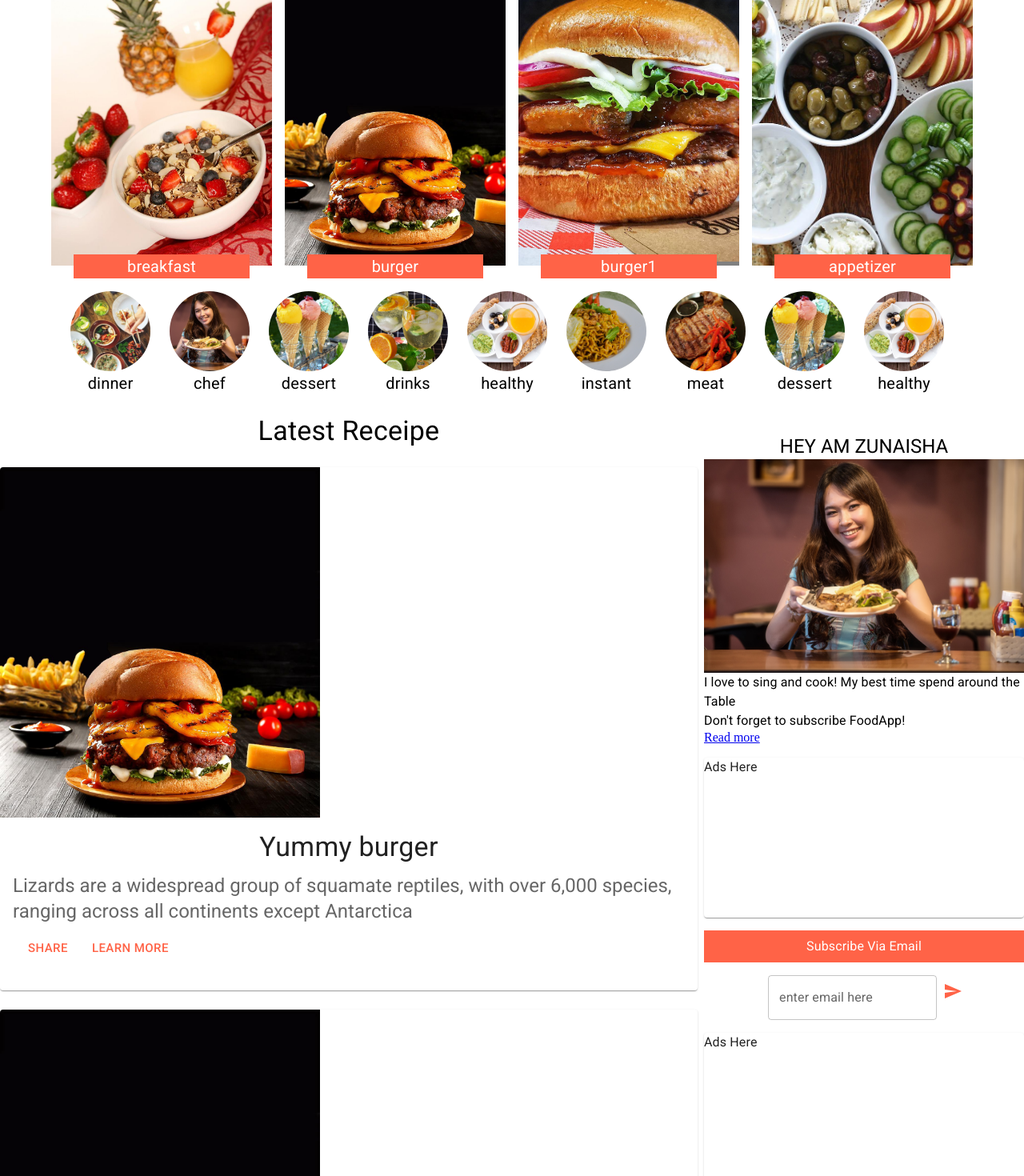
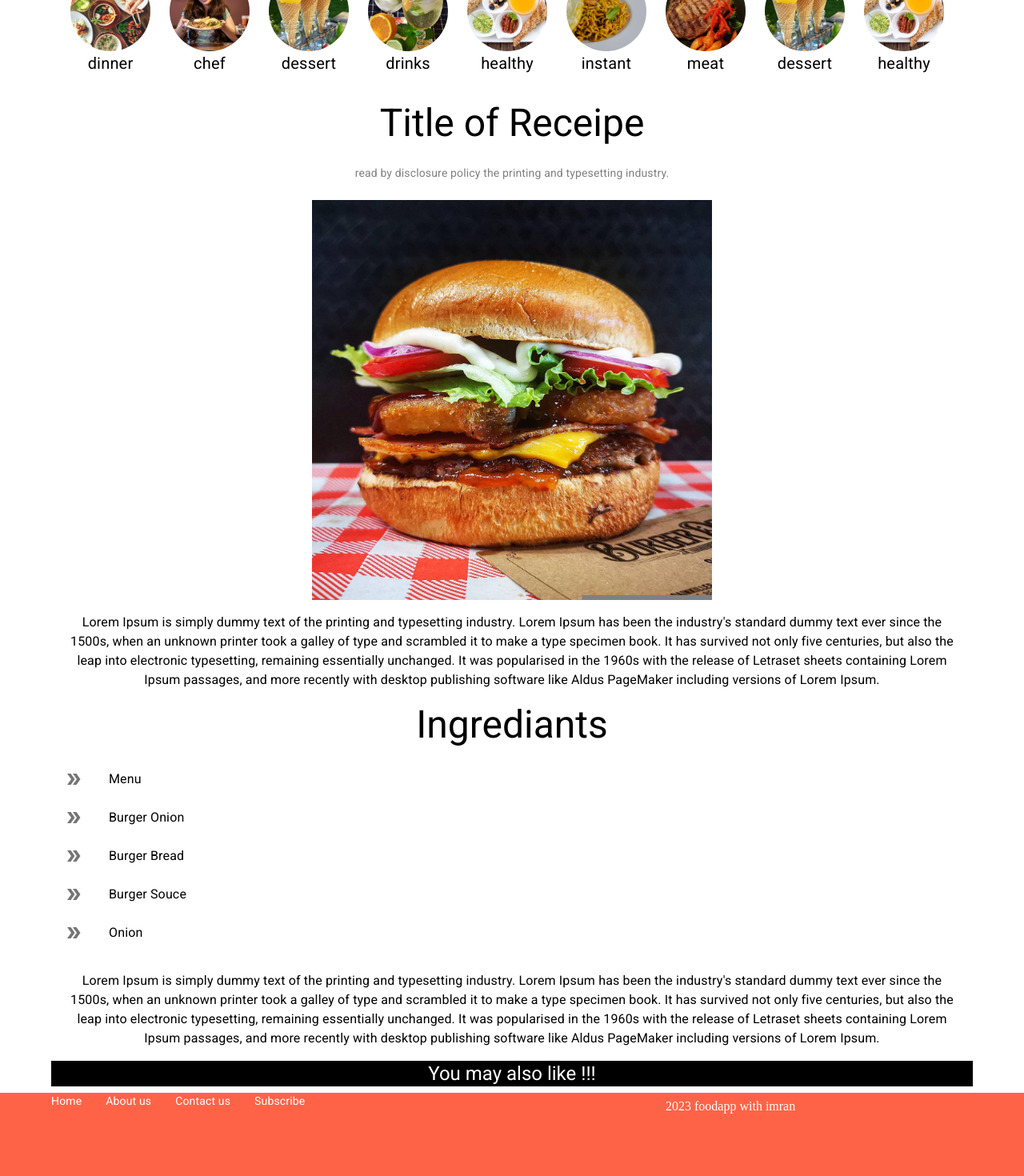
Before and after one commit to imranworkspace/foodapp, a React (Create React App) app: page /details in a window 1280 px wide. Shown: the part 180-1650 px from the top of the page at 80% size. Built offline with nearby package versions, Linux system fonts and the light colour scheme; a web font is replaced by a local one.

Commit message:
deailspage completed

```diff
--- a/package.json
+++ b/package.json
@@ -13,6 +13,7 @@
     "@testing-library/user-event": "^13.5.0",
     "react": "^18.2.0",
     "react-dom": "^18.2.0",
+    "react-router-dom": "^6.17.0",
     "react-scripts": "5.0.1",
     "web-vitals": "^2.1.4"
   },
--- a/src/App.js
+++ b/src/App.js
@@ -1,15 +1,18 @@
-import React from 'react'
 import Navbar from './componants/navbar/Navbar'
-import Hero from './componants/hero/Hero'
 import Main from './main/Main'
 import Footer from './footer/Footer'
-
+import {BrowserRouter,Routes,Route} from "react-router-dom"
+import Detailspage from './detailspage/Detailspage'
 const App = () => {
   return (
     <>
       <Navbar/>
-      <Hero />
-      <Main />
+      <BrowserRouter>
+        <Routes>
+          <Route path='/'  element={<Main />}></Route>
+          <Route path='/details'  element={<Detailspage />}></Route>
+        </Routes>
+      </BrowserRouter>
       <Footer />
     </>
   )
--- /dev/null
+++ b/src/detailspage/Detailspage.js
@@ -0,0 +1,81 @@
+import { Box, CardMedia, Container, List, ListItemButton, ListItemIcon, ListItemText, Typography } from '@mui/material'
+import React from 'react'
+import Category from '../componants/category/Category'
+import burger1 from "../static/burger1.jpg"
+import DoubleArrowIcon from '@mui/icons-material/DoubleArrow';
+const Detailspage = () => {
+  return (
+    <Container>
+      <Category />
+      <Typography variant='h3' align='center' mt={4}>
+        Title of Receipe
+      </Typography>
+      <Typography variant='body2' color={'GrayText'} align='center'  p={3}>
+        read by disclosure policy  the printing and typesetting industry.
+      </Typography>
+      <Box sx={{display:'flex',justifyContent:'center'}}>
+        <CardMedia
+            sx={{
+                height:'500px',width:'500px'}}
+                variant='img'
+                image={burger1}
+                alt="burger_image"
+        />
+      </Box>
+      <Typography variant='body1' align='center'  m={2}>
+        Lorem Ipsum is simply dummy text of the printing and typesetting industry. Lorem Ipsum has been the industry's standard dummy text ever since the 1500s, when an unknown printer took a galley of type and scrambled it to make a type specimen book. It has survived not only five centuries, but also the leap into electronic typesetting, remaining essentially unchanged. It was popularised in the 1960s with the release of Letraset sheets containing Lorem Ipsum passages, and more recently with desktop publishing software like Aldus PageMaker including versions of Lorem Ipsum.
+      </Typography>
+      <Typography variant='h3' align='center' mb={1}>
+        Ingrediants
+        </Typography>
+
+      {/* add listitems */}
+      <List>
+        <ListItemButton>
+            <ListItemIcon>
+                    <DoubleArrowIcon/>
+            </ListItemIcon>
+            <ListItemText primary='Menu' />
+        </ListItemButton>
+
+        <ListItemButton>
+            <ListItemIcon>
+                    <DoubleArrowIcon/>
+            </ListItemIcon>
+            <ListItemText primary='Burger Onion' />
+        </ListItemButton>
+
+        <ListItemButton>
+            <ListItemIcon>
+                    <DoubleArrowIcon/>
+            </ListItemIcon>
+            <ListItemText primary='Burger Bread' />
+        </ListItemButton>
+
+        <ListItemButton>
+            <ListItemIcon>
+                    <DoubleArrowIcon/>
+            </ListItemIcon>
+            <ListItemText primary='Burger Souce' />
+        </ListItemButton>
+
+        <ListItemButton>
+            <ListItemIcon>
+                    <DoubleArrowIcon/>
+            </ListItemIcon>
+            <ListItemText primary='Onion' />
+        </ListItemButton>
+      </List>
+
+      <Typography variant='body1' align='center'  m={2}>
+        Lorem Ipsum is simply dummy text of the printing and typesetting industry. Lorem Ipsum has been the industry's standard dummy text ever since the 1500s, when an unknown printer took a galley of type and scrambled it to make a type specimen book. It has survived not only five centuries, but also the leap into electronic typesetting, remaining essentially unchanged. It was popularised in the 1960s with the release of Letraset sheets containing Lorem Ipsum passages, and more recently with desktop publishing software like Aldus PageMaker including versions of Lorem Ipsum.
+      </Typography>
+      <Typography variant='h5' align='center' mb={1} bgcolor={'black'} color={'white'}>
+        You may also like !!!
+        </Typography>
+
+    </Container>
+  )
+}
+
+export default Detailspage
--- a/src/main/Main.js
+++ b/src/main/Main.js
@@ -1,11 +1,17 @@
-import { Box, Stack } from '@mui/material'
+import { Box, Container, Stack } from '@mui/material'
 import React from 'react'
 import Posts from '../posts/Posts'
 import Rightbar from '../rightbar/Rightbar'
+import Hero from '../componants/hero/Hero'
 
 const Main = () => {
   return (
     // for signle dimention we use stack for post and rightbar content divided screen into row 2
+    <>
+
+    <Hero />
+
+    <Container>
         <Stack direction={'row'} spacing={1} mt={3}>
             <Box flex={3}>
               <Posts />
@@ -16,6 +22,8 @@ const Main = () => {
             </Box>
 
         </Stack>
+    </Container>
+    </>
   )
 }
 
```
Also changed, not shown: 1 other file (tests, documents, lock files or other folders). Lines whose indentation alone changed are shown as unchanged.
